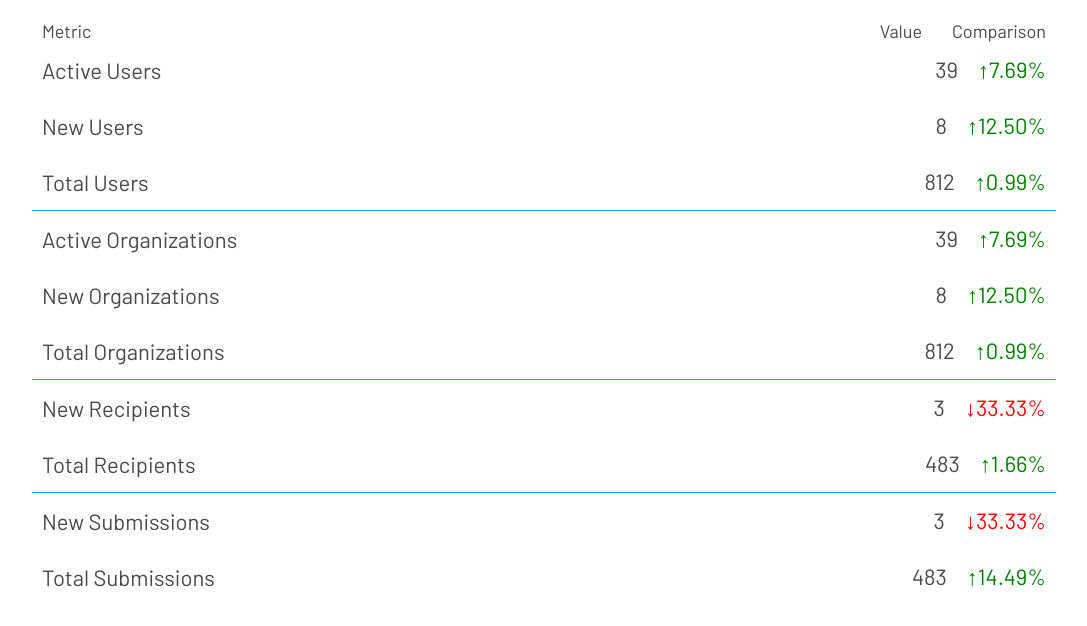
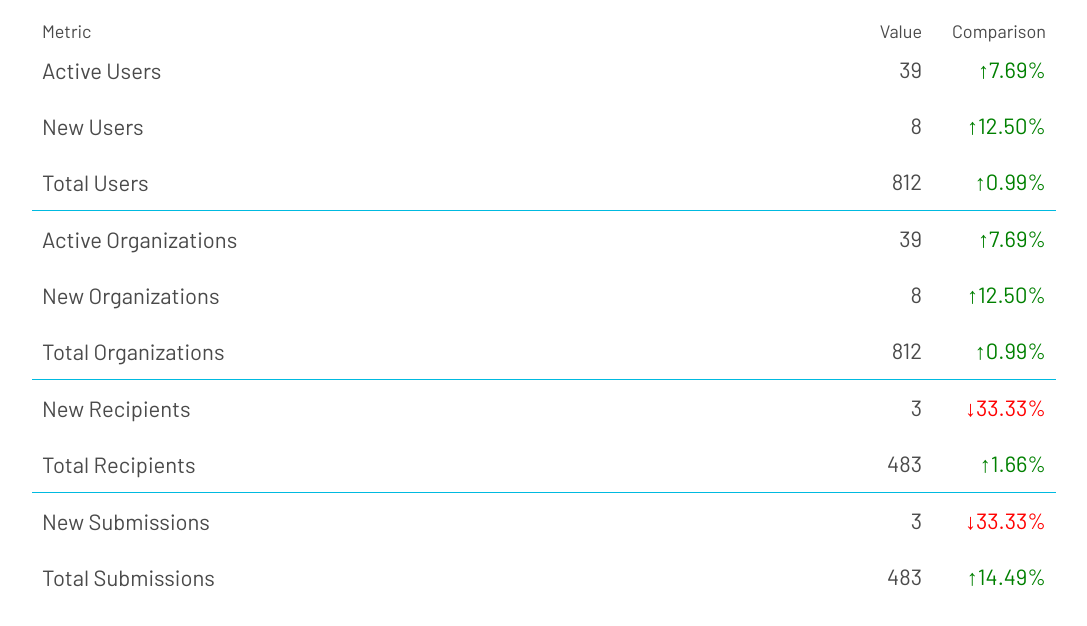
Before and after one commit to emauldin84/newstory-metrics-dashboard, a React (Create React App) app: page / in a window 1280 px wide. Shown: the top 626 px of the page, without its empty margins (96-1183 px from the left). Built offline with nearby package versions, Linux system fonts and the light colour scheme.

Commit message:
fixes comparison value display width

```diff
--- a/src/components/Metric/Metric.css
+++ b/src/components/Metric/Metric.css
@@ -45,7 +45,7 @@
     margin-right: 20px;
 }
 .comparison  {
-    width: 13%;
+    width: 13vmin;
     text-align: right;
 }
 .positive {
```
